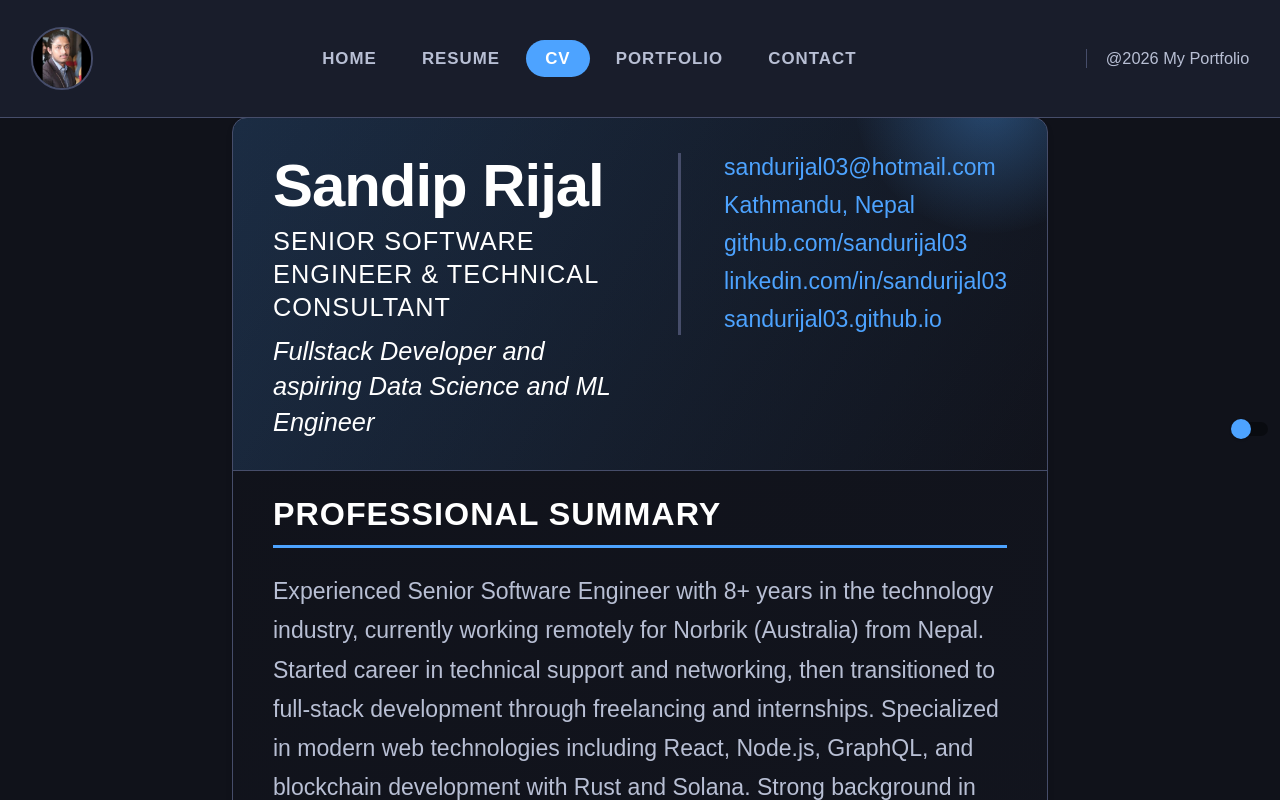
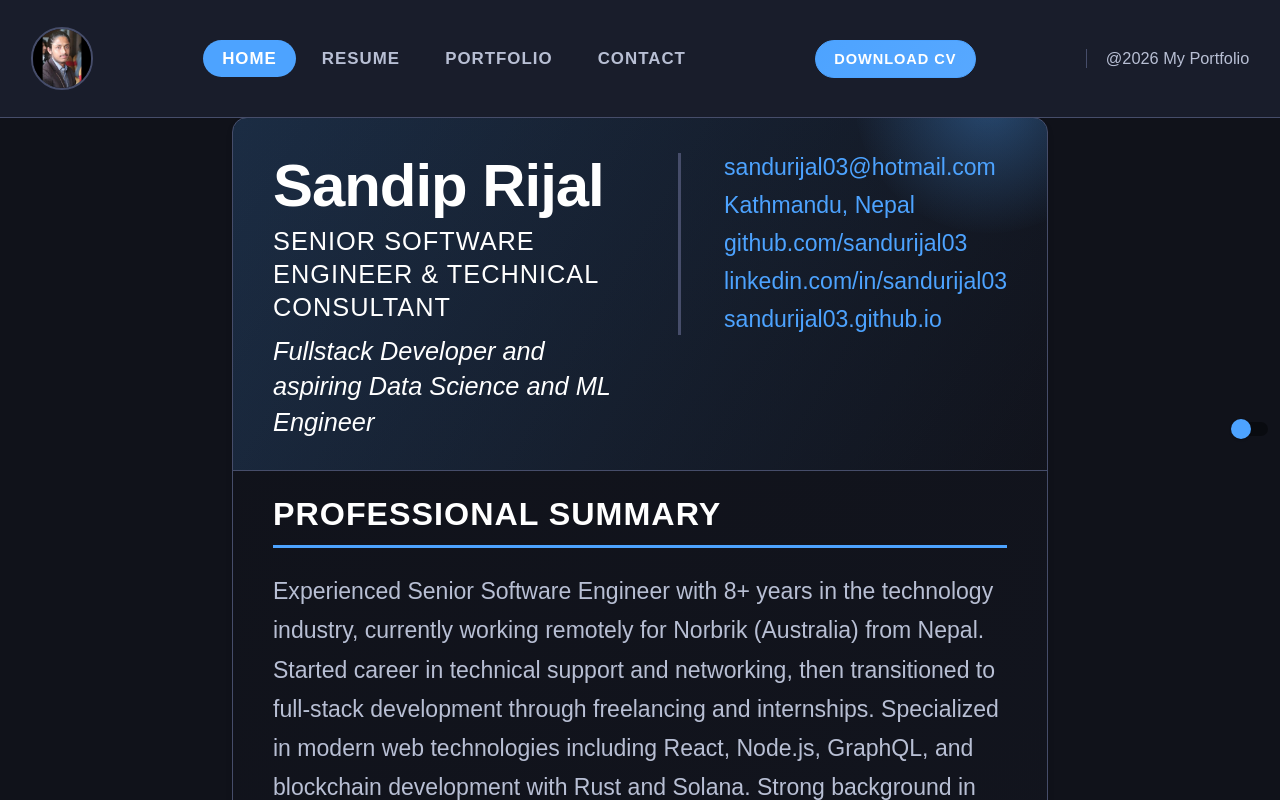
Before and after one commit to sandurijal03/sandurijal03.github.io, a React app: page /cv in a window 1280 px wide. Shown: the top 800 px of the page. Built offline with nearby package versions, Linux system fonts and the light colour scheme; some icons are missing.

Commit message:
feat: refactor routing and navigation structure, add SinglePage component, and implement smooth scrolling for sections

```diff
--- a/src/App.tsx
+++ b/src/App.tsx
@@ -5,14 +5,13 @@ import Menu from "@mui/icons-material/Menu";
 import { IconButton, Switch as MUSwitch } from "@mui/material";
 
 import Sidebar from "./components/Sidebar";
-const AboutPage = React.lazy(() => import("./pages/AboutPage"));
-const BlogsPage = React.lazy(() => import("./pages/BlogsPage"));
-const ContactPage = React.lazy(() => import("./pages/ContactPage"));
-const HomePage = React.lazy(() => import("./pages/HomePage"));
-const PortfolioPage = React.lazy(() => import("./pages/PortfolioPage"));
-const ResumePage = React.lazy(() => import("./pages/ResumePage"));
 const CVPage = React.lazy(() => import("./pages/CVPage"));
-import { createBrowserRouter, RouterProvider } from "react-router-dom";
+const SinglePage = React.lazy(() => import("./pages/SinglePage"));
+import {
+  Navigate,
+  createBrowserRouter,
+  RouterProvider,
+} from "react-router-dom";
 
 export const Main = () => {
   const router = createBrowserRouter(
@@ -22,50 +21,26 @@ export const Main = () => {
         element: (
           <App>
             <React.Suspense fallback={<div>Loading...</div>}>
-              <HomePage />
+              <SinglePage />
             </React.Suspense>
           </App>
         ),
       },
       {
         path: "/works",
-        element: (
-          <App>
-            <React.Suspense fallback={<div>Loading...</div>}>
-              <PortfolioPage />
-            </React.Suspense>
-          </App>
-        ),
+        element: <Navigate to="/#portfolio" replace />,
       },
       {
         path: "/blogs",
-        element: (
-          <App>
-            <React.Suspense fallback={<div>Loading...</div>}>
-              <BlogsPage />
-            </React.Suspense>
-          </App>
-        ),
+        element: <Navigate to="/#portfolio" replace />,
       },
       {
         path: "/resume",
-        element: (
-          <App>
-            <React.Suspense fallback={<div>Loading...</div>}>
-              <ResumePage />
-            </React.Suspense>
-          </App>
-        ),
+        element: <Navigate to="/#resume" replace />,
       },
       {
         path: "/contact",
-        element: (
-          <App>
-            <React.Suspense fallback={<div>Loading...</div>}>
-              <ContactPage />
-            </React.Suspense>
-          </App>
-        ),
+        element: <Navigate to="/#contact" replace />,
       },
       {
         path: "/cv",
@@ -79,11 +54,7 @@ export const Main = () => {
       },
       {
         path: "*",
-        element: (
-          <App>
-            <h1>404! Page Not Found</h1>
-          </App>
-        ),
+        element: <Navigate to="/" replace />,
       },
     ],
     {
@@ -118,7 +89,7 @@ const App: React.FC<AppProps> = ({ children }) => {
 
   return (
     <div className="App">
-      <Sidebar navToggle={navToggle} />
+      <Sidebar navToggle={navToggle} onNavigate={() => setNavToggle(false)} />
       <div className="theme">
         <div className="lightDarkMode">
           <div className="leftContent">
--- a/src/components/Navigation.tsx
+++ b/src/components/Navigation.tsx
@@ -1,65 +1,141 @@
 import * as React from "react";
 import styled from "styled-components";
-import { NavLink } from "react-router-dom";
 import avatar from "../img/dp.jpeg";
 
-const Navigation = () => {
+type NavigationProps = {
+  onNavigate?: () => void;
+};
+
+const sections = [
+  { id: "home", label: "Home" },
+  { id: "resume", label: "Resume" },
+  { id: "portfolio", label: "Portfolio" },
+  { id: "contact", label: "Contact" },
+];
+
+const Navigation: React.FC<NavigationProps> = ({ onNavigate }) => {
+  const [activeHash, setActiveHash] = React.useState(
+    window.location.hash || "#home",
+  );
+
+  React.useEffect(() => {
+    const handleHashChange = () => {
+      setActiveHash(window.location.hash || "#home");
+    };
+
+    window.addEventListener("hashchange", handleHashChange);
+
+    return () => {
+      window.removeEventListener("hashchange", handleHashChange);
+    };
+  }, []);
+
+  React.useEffect(() => {
+    const updateActiveFromScroll = () => {
+      if (window.location.pathname !== "/") {
+        return;
+      }
+
+      const topOffset = window.innerWidth <= 1200 ? 95 : 128;
+      let currentSectionId = "home";
+
+      for (const section of sections) {
+        const element = document.getElementById(section.id);
+
+        if (!element) {
+          continue;
+        }
+
+        const { top } = element.getBoundingClientRect();
+
+        if (top - topOffset <= 0) {
+          currentSectionId = section.id;
+        }
+      }
+
+      const nextHash = `#${currentSectionId}`;
+
+      setActiveHash((previousHash) =>
+        previousHash === nextHash ? previousHash : nextHash,
+      );
+
+      if (window.location.hash !== nextHash) {
+        window.history.replaceState(null, "", `/${nextHash}`);
+      }
+    };
+
+    let ticking = false;
+
+    const handleScroll = () => {
+      if (ticking) {
+        return;
+      }
+
+      ticking = true;
+      window.requestAnimationFrame(() => {
+        updateActiveFromScroll();
+        ticking = false;
+      });
+    };
+
+    updateActiveFromScroll();
+
+    window.addEventListener("scroll", handleScroll, { passive: true });
+    window.addEventListener("resize", handleScroll);
+
+    return () => {
+      window.removeEventListener("scroll", handleScroll);
+      window.removeEventListener("resize", handleScroll);
+    };
+  }, []);
+
+  const handleLinkClick = (sectionId: string) => {
+    const targetElement = document.getElementById(sectionId);
+
+    if (targetElement) {
+      targetElement.scrollIntoView({ behavior: "smooth", block: "start" });
+      window.history.replaceState(null, "", `/#${sectionId}`);
+      setActiveHash(`#${sectionId}`);
+    }
+
+    if (onNavigate) {
+      onNavigate();
+    }
+  };
+
   return (
     <NavigationStyled>
       <div className="avatar">
         <img src={avatar} alt="" />
       </div>
       <ul className="nav-items">
-        <li className="nav-item">
-          <NavLink
-            className={({ isActive }) => (isActive ? "active-class" : "")}
-            to="/"
-          >
-            Home
-          </NavLink>
-        </li>
-        {/* <li className='nav-item'>
-          <NavLink
-            className={({ isActive }) => (isActive ? 'active-class' : '')}
-            to='/about'
-          >
-            About
-          </NavLink>
-        </li> */}
-        <li className="nav-item">
-          <NavLink
-            className={({ isActive }) => (isActive ? "active-class" : "")}
-            to="/resume"
-          >
-            Resume
-          </NavLink>
-        </li>
-        <li className="nav-item">
-          <NavLink
-            className={({ isActive }) => (isActive ? "active-class" : "")}
-            to="/cv"
-          >
-            CV
-          </NavLink>
-        </li>
-        <li className="nav-item">
-          <NavLink
-            className={({ isActive }) => (isActive ? "active-class" : "")}
-            to="/works"
-          >
-            Portfolio
-          </NavLink>
-        </li>
-
-        <li className="nav-item">
-          <NavLink
-            className={({ isActive }) => (isActive ? "active-class" : "")}
-            to="/contact"
-          >
-            Contact
-          </NavLink>
-        </li>
+        {sections.map((section) => (
+          <li className="nav-item" key={section.id}>
+            <a
+              className={activeHash === `#${section.id}` ? "active-class" : ""}
+              href={`/#${section.id}`}
+              onClick={(event) => {
+                event.preventDefault();
+                handleLinkClick(section.id);
+              }}
+            >
+              {section.label}
+            </a>
+          </li>
+        ))}
       </ul>
+      <DownloadCvButton
+        href="/cv?download=1"
+        target="_blank"
+        rel="noreferrer"
+        onClick={() => {
+          if (onNavigate) {
+            onNavigate();
+          }
+        }}
+      >
+        Download CV
+      </DownloadCvButton>
       <footer className="footer">
         <p>@{new Date().getFullYear()} My Portfolio</p>
       </footer>
@@ -194,4 +270,34 @@ const NavigationStyled = styled.nav`
   }
 `;
 
+const DownloadCvButton = styled.a`
+  border: 1px solid var(--primary-color);
+  background: linear-gradient(
+    125deg,
+    var(--primary-color),
+    var(--primary-color-light)
+  );
+  color: #ffffff;
+  text-transform: uppercase;
+  letter-spacing: 0.05rem;
+  font-size: 0.76rem;
+  font-weight: 700;
+  border-radius: 999px;
+  padding: 0.52rem 0.95rem;
+  transition:
+    transform 0.2s ease,
+    filter 0.2s ease;
+
+  &:hover {
+    transform: translateY(-1px);
+    filter: brightness(1.06);
+  }
+
+  @media screen and (max-width: 1200px) {
+    text-align: center;
+    border-radius: 0.75rem;
+    padding: 0.65rem 0.9rem;
+  }
+`;
+
 export default Navigation;
--- a/src/components/Sidebar.tsx
+++ b/src/components/Sidebar.tsx
@@ -4,12 +4,13 @@ import Navigation from "./Navigation";
 
 type SidebarProps = {
   navToggle: boolean;
+  onNavigate?: () => void;
 };
 
-const Sidebar: React.FC<SidebarProps> = ({ navToggle }) => {
+const Sidebar: React.FC<SidebarProps> = ({ navToggle, onNavigate }) => {
   return (
     <SidebarStyled className={`${navToggle ? "navToggle" : ""}`} id="sidebar">
-      <Navigation />
+      <Navigation onNavigate={onNavigate} />
     </SidebarStyled>
   );
 };
--- a/src/pages/CVPage.tsx
+++ b/src/pages/CVPage.tsx
@@ -249,6 +249,21 @@ const CVPage: React.FC = () => {
 
   useEffect(() => {
     setIsVisible(true);
+  }, []);
+
+  useEffect(() => {
+    const searchParams = new URLSearchParams(window.location.search);
+    const shouldAutoDownload = searchParams.get("download") === "1";
+
+    if (!shouldAutoDownload) {
+      return;
+    }
+
+    const timeoutId = window.setTimeout(() => {
+      window.print();
+    }, 450);
+
+    return () => window.clearTimeout(timeoutId);
   }, []);
 
   const handleDownloadPDF = () => {
--- /dev/null
+++ b/src/pages/SinglePage.tsx
@@ -0,0 +1,42 @@
+import * as React from "react";
+import styled from "styled-components";
+import HomePage from "./HomePage";
+import ResumePage from "./ResumePage";
+import PortfolioPage from "./PortfolioPage";
+import ContactPage from "./ContactPage";
+
+const SinglePage = () => {
+  return (
+    <SinglePageStyled>
+      <SectionBlock id="home">
+        <HomePage />
+      </SectionBlock>
+
+      <SectionBlock id="resume">
+        <ResumePage />
+      </SectionBlock>
+
+      <SectionBlock id="portfolio">
+        <PortfolioPage />
+      </SectionBlock>
+
+      <SectionBlock id="contact">
+        <ContactPage />
+      </SectionBlock>
+    </SinglePageStyled>
+  );
+};
+
+const SinglePageStyled = styled.div`
+  width: 100%;
+`;
+
+const SectionBlock = styled.section`
+  scroll-margin-top: 7.1rem;
+
+  @media screen and (max-width: 1200px) {
+    scroll-margin-top: 4.6rem;
+  }
+`;
+
+export default SinglePage;
```
